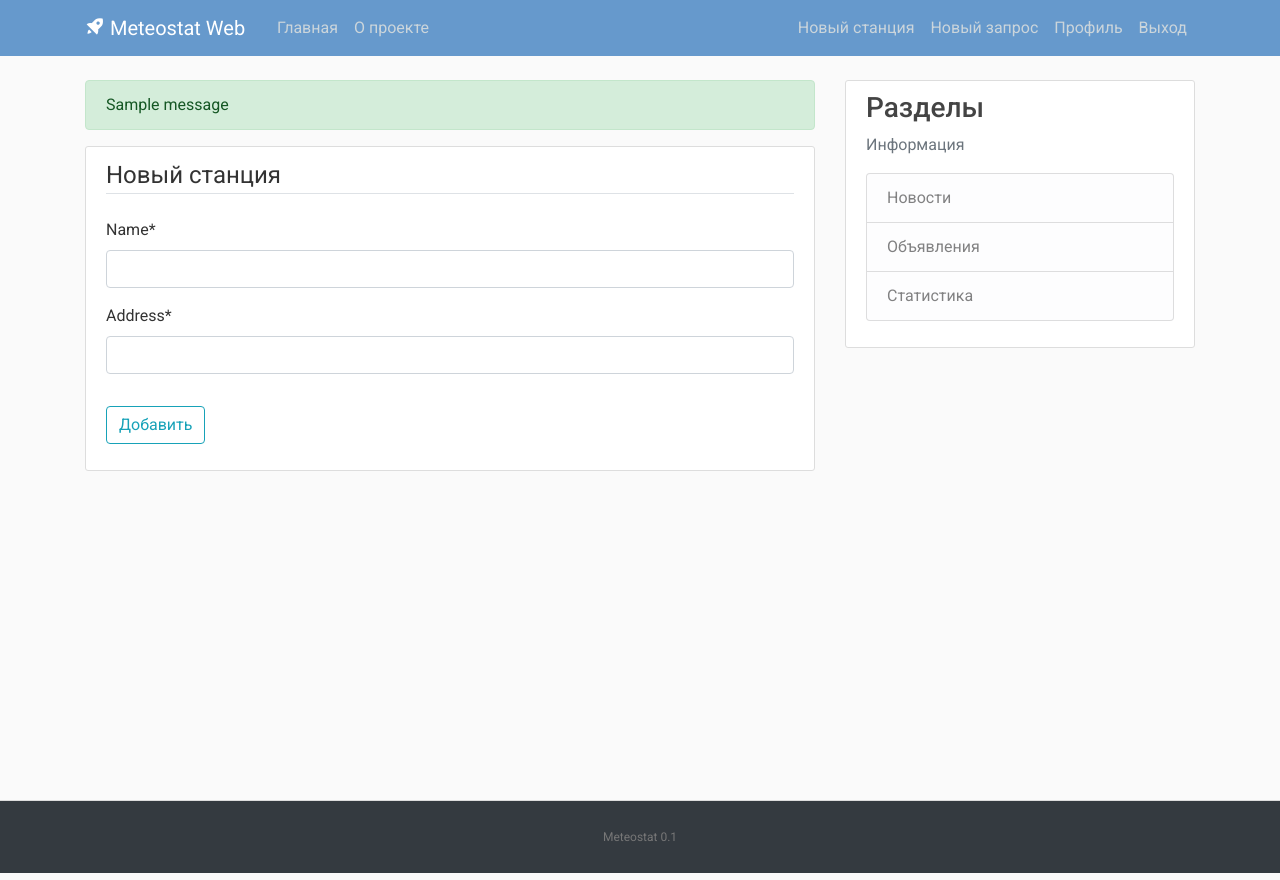
After one commit to nazardz/DjangoTermos, a Django app: page /station/ in a window 1280 px wide. The commit adds this page. Run offline with Django 4.2, Linux system fonts and the light colour scheme; a user stored in the database is signed in; one stand-in notice (Sample message) is shown; some libraries are stand-ins or nearby versions.

Commit message:
новая станция

```diff
--- a/termos/models.py
+++ b/termos/models.py
@@ -9,7 +9,10 @@ class Station(models.Model):
     address = models.CharField(max_length=100)
 
     def __str__(self):
-        return self.name  # title
+        return self.name or ""   # title
+
+    def get_absolute_url(self):
+        return reverse('station-create')
 
 
 class Post(models.Model):
@@ -20,7 +23,7 @@ class Post(models.Model):
     author = models.ForeignKey(User, on_delete=models.CASCADE)
 
     def __str__(self):
-        return self.stations  # title
+        return self.stations or ""  # title
 
     def get_absolute_url(self):
         return reverse('post-detail', kwargs={'pk': self.pk})
--- a/termos/static/termos/main.css
+++ b/termos/static/termos/main.css
@@ -116,3 +116,8 @@ footer a:hover {
   color:#777;
   text-decoration: none;
 }
+
+.errorlist
+    {
+        color: red;
+    }
--- a/termos/templates/termos/base.html
+++ b/termos/templates/termos/base.html
@@ -39,6 +39,9 @@
             <!-- Правая часть навигационной панели -->
             <div class="navbar-nav">
               {% if user.is_authenticated %}
+                {% if user.is_superuser %}
+                    <a class="nav-item nav-link" href="{% url 'station-create' %}">Новый станция</a>
+                {% endif %}
                 <a class="nav-item nav-link" href="{% url 'post-create' %}">Новый запрос</a>
                 <a class="nav-item nav-link" href="{% url 'profile' %}">Профиль</a>
                 <a class="nav-item nav-link" href="{% url 'logout' %}">Выход</a>
@@ -56,9 +59,18 @@
         <div class="col-md-8">
           {% if messages %}
             {% for message in messages %}
-              <div class="alert alert-{{ message.tags }}">
+              <!--<div class="alert alert-{{ message.tags }}">
+                {{ message }}
+              </div>-->
+            {% if message.tags == "error"%}
+              <div class="alert alert-danger">
                 {{ message }}
               </div>
+              {% else %}
+              <div class="alert alert-success">
+                {{ message }}
+              </div>
+              {% endif %}
             {% endfor %}
           {% endif %}
           {% block content %}{% endblock %}
--- a/termos/templates/termos/home.html
+++ b/termos/templates/termos/home.html
@@ -19,7 +19,7 @@
     {% endfor %}
     <div class="pagination justify-content-center">
     {% if is_paginated %}
-
+       {% if post.author == user or user.is_superuser %}
           {% if page_obj.has_previous %}
 
             <a class="btn btn-outline-info mb-4 mr-1" href="?page=1">Первая</a>
@@ -38,7 +38,7 @@
             <a class="btn btn-outline-info mb-4 mr-1" href="?page={{ page_obj.next_page_number }}">Следующая</a>
             <a class="btn btn-outline-info mb-4 mr-1" href="?page={{ page_obj.paginator.num_pages }}">Последняя</a>
           {% endif %}
-
+       {% endif %}
     {% endif %}
   </div>
 {% endblock content %}
--- /dev/null
+++ b/termos/templates/termos/station_form.html
@@ -0,0 +1,20 @@
+{% extends "termos/base.html" %}
+{% load crispy_forms_tags %}
+{% block content %}
+    <div class="content-section">
+        <form method="POST">
+            {% csrf_token %}
+            {% if user.is_superuser %}
+            <fieldset class="form-group">
+                <legend class="border-bottom mb-4">Новый станция</legend>
+                {{ form|crispy }}
+            </fieldset>
+            <div class="form-group">
+                <button class="btn btn-outline-info" type="submit">Добавить</button>
+            </div>
+            {% else %}
+                 <legend class="border-bottom mb-4">У вас нет доступа</legend>
+            {% endif %}
+        </form>
+    </div>
+{% endblock content %}
--- a/termos/urls.py
+++ b/termos/urls.py
@@ -6,6 +6,7 @@ from .views import (
     PostUpdateView,
     PostDeleteView,
     UserPostListView,
+    StationCreateView,
 
 )
 from . import views
@@ -15,6 +16,8 @@ urlpatterns = [
     path('user/<str:username>', UserPostListView.as_view(), name='user-posts'),
     path('post/<int:pk>/', PostDetailView.as_view(), name='post-detail'),
     path('post/new/', PostCreateView.as_view(), name='post-create'),
+    path('station/', StationCreateView.as_view(), name='station-create'),
+    path('station/new/', StationCreateView.as_view(), name='station-create'),
     path('post/<int:pk>/update/', PostUpdateView.as_view(), name='post-update'),
     path('post/<int:pk>/delete/', PostDeleteView.as_view(), name='post-delete'),
     path('about/', views.about, name='termos-about'),
--- a/termos/views.py
+++ b/termos/views.py
@@ -21,6 +21,24 @@ def home(request):
         'posts': Post.objects.all()
     }
     return render(request, 'termos/home.html', context)
+
+
+def get_meteostat(request_params):
+    url = request_params['url']
+    response = {'msg': f"Cтанция {url} недоступна. Поробуйте еще раз", 'code': 0}
+    try:
+        r = requests.get(url, timeout=TIMEOUT)
+        if r.status_code == 200:
+            response['msg'] = r.json()
+            response['code'] = 1
+    except requests.exceptions.ReadTimeout:
+        pass
+    except requests.exceptions.ConnectTimeout:
+        pass
+    except requests.exceptions.ConnectionError:
+        response['msg'] = f"Cтанция {url} выключена."
+
+    return response
 
 
 class PostListView(ListView):
@@ -51,23 +69,6 @@ class PostCreateView(LoginRequiredMixin, CreateView):
 
     fields = ['stations']
 
-    def get_meteostat(self, request_params):
-        url = request_params['url']
-        response = {'msg': f"Cтанция {url} недоступна. Поробуйте еще раз", 'code': 0}
-        try:
-            r = requests.get(url, timeout=TIMEOUT)
-            if r.status_code == 200:
-                response['msg'] = r.json()
-                response['code'] = 1
-        except requests.exceptions.ReadTimeout:
-            pass
-        except requests.exceptions.ConnectTimeout:
-            pass
-        except requests.exceptions.ConnectionError:
-            response['msg'] = f"Cтанция {url} выключена."
-
-        return response
-
     def form_valid(self, form):
         form.instance.author = self.request.user
         profile = self.request.user.profile
@@ -78,7 +79,7 @@ class PostCreateView(LoginRequiredMixin, CreateView):
 
         req_params = {"url": form.instance.stations.address, "params": []}
 
-        resp = self.get_meteostat(req_params)
+        resp = get_meteostat(req_params)
         if resp['code'] == 0:
             messages.error(self.request, resp['msg'])
 
@@ -104,6 +105,25 @@ class PostCreateView(LoginRequiredMixin, CreateView):
             profile.service_use_counter += 1
             profile.save()
 
+            return super().form_valid(form)
+
+
+class StationCreateView(LoginRequiredMixin, CreateView):
+    model = Station
+    fields = ['name', 'address']
+
+    def form_valid(self, form):
+        form.instance.author = self.request.user
+
+        req_params = {"url": form.instance.address, "params": []}
+        resp = get_meteostat(req_params)
+
+        if resp['code'] == 0:
+            messages.error(self.request, "Cтанция недоступна")
+            # messages.constants.messages .ERROR: "Cтанция недоступна"
+            return super().form_invalid(form)
+        else:
+            messages.success(self.request, "Cтанция добавлена")
             return super().form_valid(form)
 
 
```
Also changed, not shown: db.sqlite3. Lines whose indentation alone changed are shown as unchanged.
